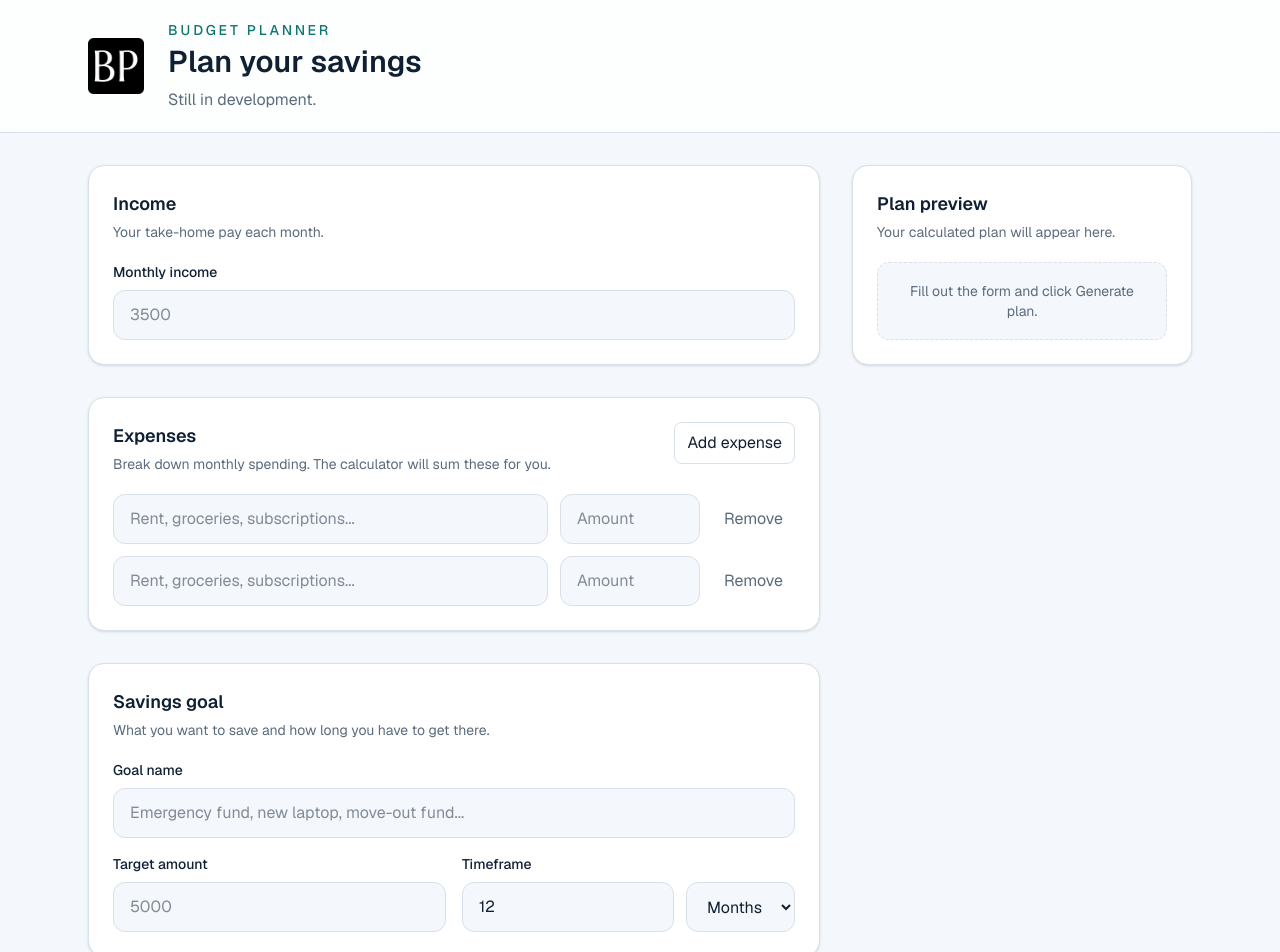
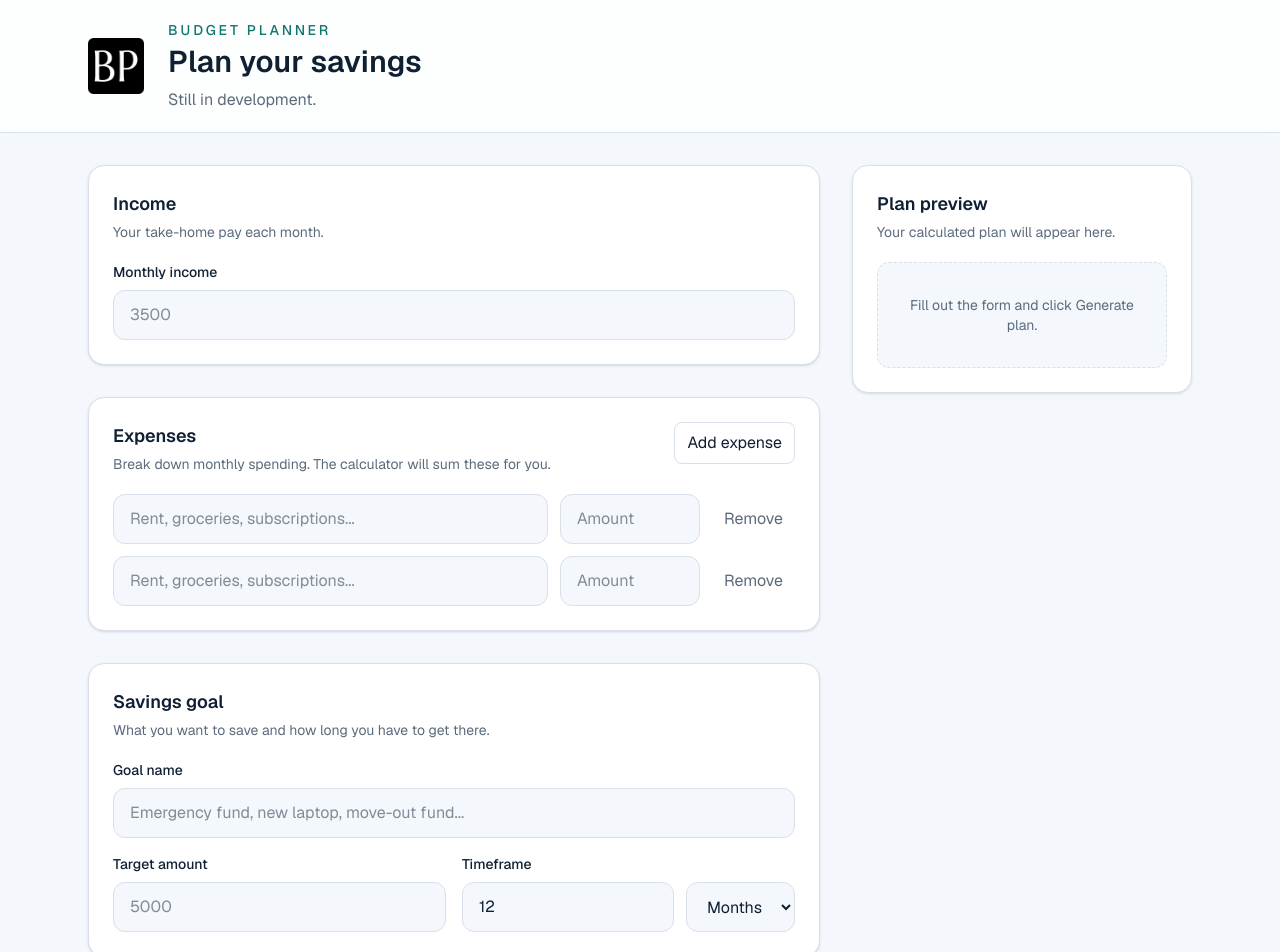
Before and after one commit to tintinator1/budget-planner, a Next.js app: page / in a window 1280 px wide. Shown: the top 952 px of the page. Built offline with nearby package versions, Linux system fonts and the light colour scheme.

Commit message:
fixed container layout

```diff
--- a/src/components/BudgetForm.tsx
+++ b/src/components/BudgetForm.tsx
@@ -68,8 +68,8 @@
   }
 
   return (
-    <form className="flex flex-col gap-8 lg:contents" onSubmit={handleSubmit}>
-      <section className="flex h-full flex-col rounded-2xl border border-border bg-surface p-6 shadow-sm lg:col-start-1 lg:row-start-1">
+    <form className="flex flex-col gap-8" onSubmit={handleSubmit}>
+      <section className="rounded-2xl border border-border bg-surface p-6 shadow-sm">
         <h2 className="text-lg font-semibold text-foreground">Income</h2>
         <p className="mt-1 text-sm text-muted">Your take-home pay each month.</p>
 
@@ -85,7 +85,7 @@
         </label>
       </section>
 
-      <section className="rounded-2xl border border-border bg-surface p-6 shadow-sm lg:col-start-1 lg:row-start-2">
+      <section className="rounded-2xl border border-border bg-surface p-6 shadow-sm">
         <div className="flex items-start justify-between gap-4">
           <div>
             <h2 className="text-lg font-semibold text-foreground">Expenses</h2>
@@ -134,7 +134,7 @@
         </div>
       </section>
 
-      <section className="rounded-2xl border border-border bg-surface p-6 shadow-sm lg:col-start-1 lg:row-start-3">
+      <section className="rounded-2xl border border-border bg-surface p-6 shadow-sm">
         <h2 className="text-lg font-semibold text-foreground">Savings goal</h2>
         <p className="mt-1 text-sm text-muted">
           What you want to save and how long you have to get there.
@@ -164,7 +164,7 @@
 
           <div className="grid gap-2">
             <span className="text-sm font-medium text-foreground">Timeframe</span>
-            <div className="grid min-w-0 grid grid-cols-[1fr_auto] gap-3">
+            <div className="grid min-w-0 grid-cols-[1fr_auto] gap-3">
               <input
                 className="min-w-0 rounded-xl border border-border bg-background px-4 py-3 text-foreground outline-none ring-accent/30 transition focus:ring-2"
                 inputMode="numeric"
@@ -192,13 +192,11 @@
         </div>
       </section>
 
-      {error ? (
-        <p className="text-sm text-danger lg:col-start-1 lg:row-start-4">{error}</p>
-      ) : null}
+      {error ? <p className="text-sm text-danger">{error}</p> : null}
 
       <button
         type="submit"
-        className="rounded-xl bg-accent px-5 py-3 text-sm font-semibold text-white transition hover:bg-accent-strong lg:col-start-1 lg:row-start-5"
+        className="rounded-xl bg-accent px-5 py-3 text-sm font-semibold text-white transition hover:bg-accent-strong"
       >
         Generate plan
       </button>
--- a/src/components/PlanWorkspace.tsx
+++ b/src/components/PlanWorkspace.tsx
@@ -29,17 +29,17 @@
       <Header />
 
       <div className="mx-auto max-w-6xl px-6">
-        <div className="flex flex-col gap-8 py-8 lg:grid lg:grid-cols-[minmax(0,1fr)_340px] lg:items-stretch lg:gap-8">
+        <div className="flex flex-col gap-8 py-8 lg:grid lg:grid-cols-[minmax(0,1fr)_340px] lg:items-start lg:gap-8">
           <BudgetForm onSubmit={handleSubmit} />
 
-          <aside className="flex h-full flex-col rounded-2xl border border-border bg-surface p-6 shadow-sm lg:col-start-2 lg:row-start-1 lg:self-stretch">
+          <aside className="flex flex-col rounded-2xl border border-border bg-surface p-6 shadow-sm lg:sticky lg:top-8 lg:self-start">
             <h2 className="text-lg font-semibold text-foreground">Plan preview</h2>
             <p className="mt-1 text-sm text-muted">
               Your calculated plan will appear here.
             </p>
 
             {!result || !submittedInput ? (
-              <div className="mt-5 flex flex-1 items-center justify-center rounded-xl border border-dashed border-border bg-background px-4 py-3 text-center text-sm text-muted">
+              <div className="mt-5 rounded-xl border border-dashed border-border bg-background px-4 py-8 text-center text-sm text-muted">
                 Fill out the form and click Generate plan.
               </div>
             ) : (
```
